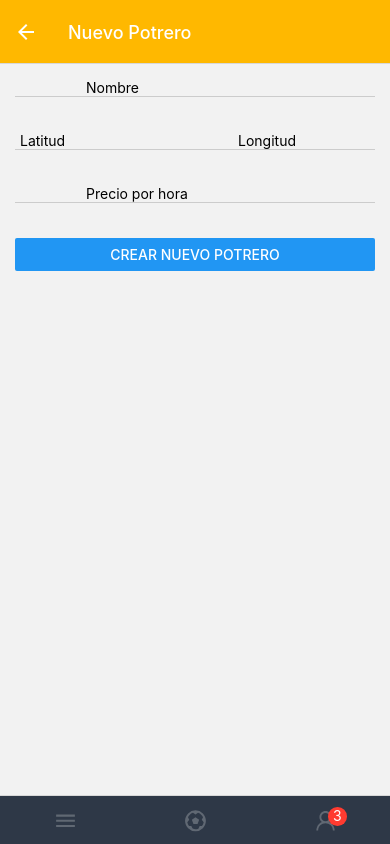
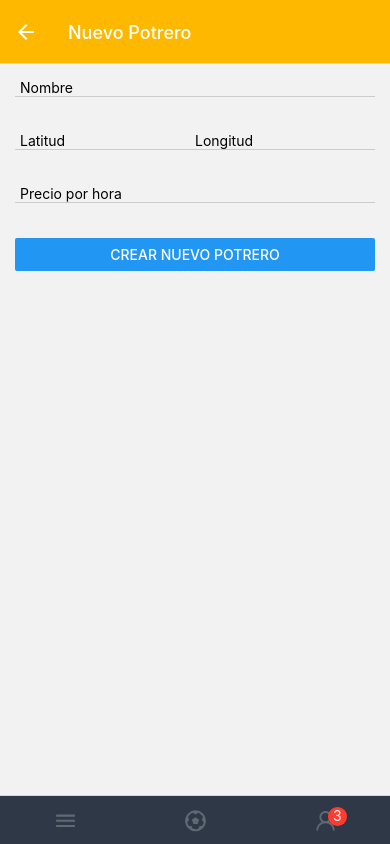
Before and after one commit to FranElfers/Fulbo, a React Native app: screen /HomeScreen in a window 390 px wide. Both pictures are taken after a click on the button "AGREGAR NUEVO POTRERO". Built offline with nearby package versions, Linux system fonts and the light colour scheme; no server answers; the database is empty.

Commit message:
formulario un poco estructurado

```diff
--- a/screens/NewFieldScreen.js
+++ b/screens/NewFieldScreen.js
@@ -10,6 +10,7 @@ import db from '../database/firebase'
 	https://www.npmjs.com/package/react-native-document-picker
 
 	No lo hago ahora porque seguramente no ande en web y todavia no me anda el firebase en mobile
+	Update: web dev quedo en el pasado. Firebase ya anda en mobile.
 
 # Geolocation
 	Esto va a ser lo mas dificil de la app xd
@@ -51,14 +52,22 @@ const NewFieldScreen = ({ navigation }) => {
 
 	return <ScrollView style={styles.container}>
 		<View style={styles.inputGroup}>
-			<TextInput placeholder="Nombre" onChangeText={value => handleChange('name',value)} />
+			<View style={styles.field1}>
+				<TextInput placeholder="Nombre" onChangeText={value => handleChange('name',value)} />
+			</View>
 		</View>
 		<View style={styles.inputGroup}>
-			<TextInput keyboardType='numeric' placeholder="Latitud" onChangeText={value => handleChange('latitude',value)} />
-			<TextInput keyboardType='numeric' placeholder="Longitud" onChangeText={value => handleChange('longitude',value)} />
+			<View style={styles.field2}>
+				<TextInput keyboardType='numeric' placeholder="Latitud" onChangeText={value => handleChange('latitude',value)} />
+			</View>
+			<View style={styles.field2}>
+				<TextInput keyboardType='numeric' placeholder="Longitud" onChangeText={value => handleChange('longitude',value)} />
+			</View>
 		</View>
 		<View style={styles.inputGroup}>
-			<TextInput placeholder="Precio por hora" onChangeText={value => handleChange('price',value)} />
+			<View style={styles.field1}>
+				<TextInput placeholder="Precio por hora" onChangeText={value => handleChange('price',value)} />
+			</View>
 		</View>
 		<View>
 			<Button title="Crear nuevo potrero" onPress={saveNewField} />
@@ -74,12 +83,18 @@ const styles = StyleSheet.create({
 	inputGroup: {
 		display: 'flex',
 		flexDirection: 'row',
-		justifyContent: 'space-around',
+		// justifyContent: 'space-between',
 		paddingLeft: 5,
 		paddingRight: 5,
 		marginBottom: 35,
 		borderBottomWidth: 1,
 		borderBottomColor: '#cccccc'
+	},
+	field1: {
+		width: '100%'
+	},
+	field2: {
+		width: '50%'
 	}
 })
 
```
